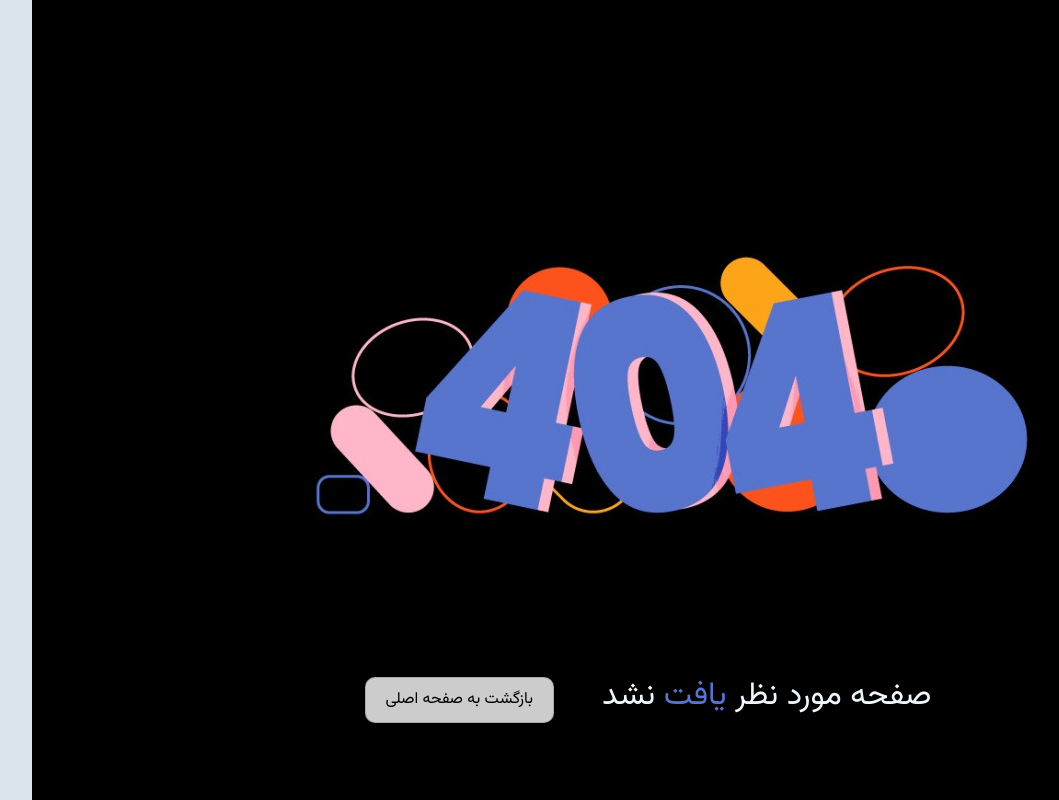
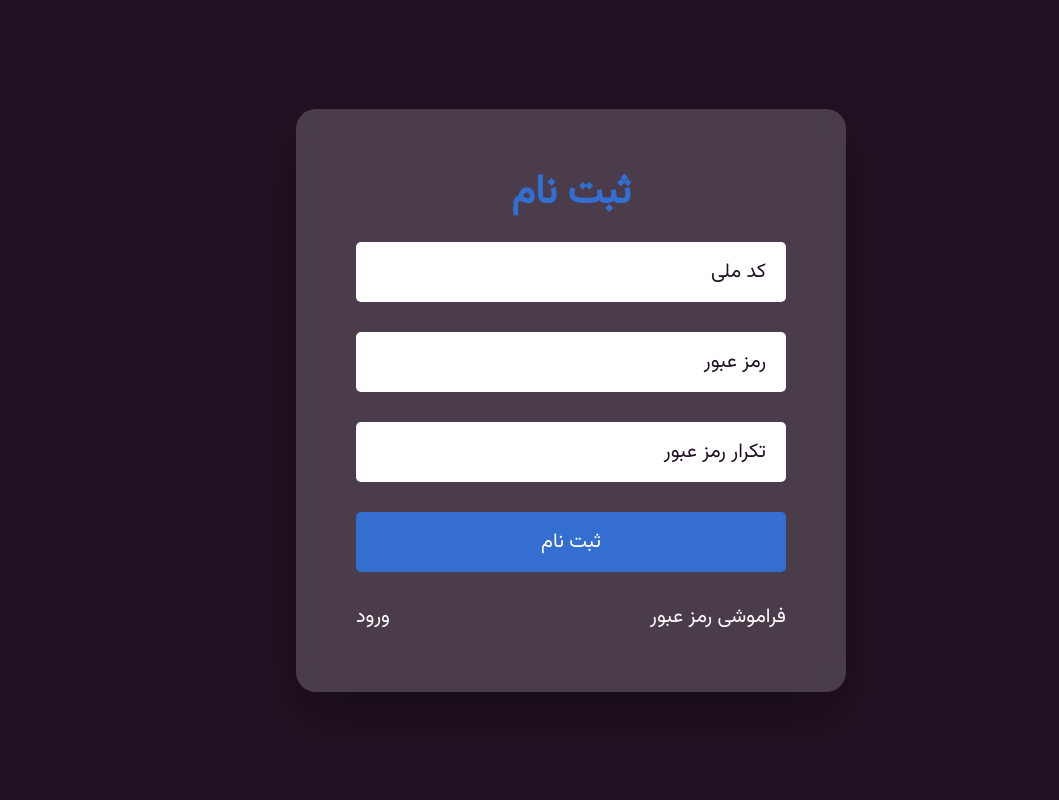
Before and after one commit to AmirhosseinSharafi790/khademi-repo, a React (Create React App) app: page /sigup in a window 1280 px wide. Shown: the whole page, without its empty margins (69-1128 px from the left). Built offline with nearby package versions, Linux system fonts and the light colour scheme.

Commit message:
add a login page

```diff
--- a/src/components/header/Header.js
+++ b/src/components/header/Header.js
@@ -25,7 +25,7 @@ function Header(){
                     <img src={Logo} className="img-fluid border-logo fiexd-logo shadow" style={{width : '50px' , height : '50px' , borderColor : "#346ed1" , borderRadius : '50%'}} alt="" />
                 </Navbar.Brand>
                 <div className="my-2" id="display">
-                    <NavLink to={"/login-sigup"} className="btn-login mx-1">ورود به پورتال</NavLink>
+                    <NavLink to={"/loginSigup"} className="btn-login mx-1">ورود به پورتال</NavLink>
                         <Button onClick={handleShow} className="ms-4" style={{backgroundColor : "transparent" , border : "none"}}>
                             <i className="bi bi-search text-dark fs-4 fw-bold bg-nav"></i>
                         </Button>
@@ -76,7 +76,7 @@ function Header(){
                       <NavLink to={"/rollcall"} className="nav-link" id="dsply5">سامانه حضور و غیاب</NavLink> */}
                     </Nav>
                     <div className="my-1" id="menu-hide">
-                    <NavLink to={"/login-sigup"} className="btn-login mx-1">ورود به پورتال</NavLink>
+                    <NavLink to={"/loginSigup"} className="btn-login mx-1">ورود به پورتال</NavLink>
                     <Button onClick={handleShow} className="ms-4" style={{backgroundColor : "transparent" , border : "none"}}>
                         <i className="bi bi-search text-dark fs-4 bg-nav"></i>
                     </Button>
--- /dev/null
+++ b/src/pages/Login&Reg/ForgetPass.js
@@ -0,0 +1,27 @@
+import "./IndexPage.css"
+import { Link } from "react-router-dom"
+import { Row , Col } from "react-bootstrap"
+function ForgetPass(){
+    return(
+        <>
+            <section>
+            <div className="login">
+                <h2>تغییر رمز عبور</h2>
+                <p className="text-danger opacity-75 mb-3 text-center"> * کد ملی خود را وارد کنید تا به صفحه تغییر رمز عبور منتقل شوید</p>
+                <div className="inputBox">
+                    <input type="text" placeholder="کد ملی" />
+                </div>
+                <Row className="group">
+                    <Col className="my-3" sm={12} md={6}>
+                        <Link to={""}>تغییر رمز عبور</Link>
+                    </Col>
+                    <Col className="my-3" sm={12} md={6}>
+                        <Link to={"/loginSigup"}>بازکشت به صفحه ورود</Link>
+                    </Col>
+                </Row>
+            </div>
+        </section>
+        </>
+    )
+}
+export default ForgetPass
--- a/src/pages/Login&Reg/IndexPage.css
+++ b/src/pages/Login&Reg/IndexPage.css
@@ -1,40 +1,105 @@
-.btn-style {
-  background-color: #346ed124;
+section {
+  position: relative;
+  display: flex;
+  justify-content: center;
+  align-items: center;
+  width: 100%;
+  height: 100vh;
+  overflow-x: hidden;
+  background-color: #212;
+}
+.login {
+  position: relative;
+  padding: 60px;
+  background: #ffffff2f;
+  backdrop-filter: blur(15px);
+  border-radius: 20px;
+  display: flex;
+  flex-direction: column;
+  box-shadow: 0 25px 50px rgba(0, 0, 0, 0.285);
+}
+@media screen and (min-width: 992px) {
+  .login {
+    width: 550px !important;
+  }
+}
+@media screen and (max-width: 992px) {
+  .login {
+    width: 500px !important;
+  }
+}
+@media screen and (max-width: 568px) {
+  .login {
+    width: 450px !important;
+  }
+}
+@media screen and (max-width: 460px) {
+  .login {
+    width: 400px !important;
+  }
+}
+@media screen and (max-width: 400px) {
+  .login {
+    width: 300px !important;
+  }
+}
+.login h2 {
+  position: relative;
+  width: 100%;
+  text-align: center;
+  font-size: 2.5em;
+  font-weight: 600;
+  color: #346ed1;
+  margin-bottom: 25px;
+}
+
+.login .inputBox {
+  position: relative;
+}
+
+.login .inputBox input {
+  position: relative;
+  width: 100%;
+  padding: 15px 20px;
+  outline: none;
+  font-size: 1.25em;
+  color: #346ed1;
+  border-radius: 5px;
+  background: #fff;
   border: none;
+  margin-bottom: 30px;
+}
+
+.login .inputBox ::placeholder {
+  color: #212;
+}
+
+.login .inputBox #btn {
+  position: relative;
+  border: none;
+  outline: none;
+  background: #346ed1;
+  color: #fff;
+  cursor: pointer;
+  font-size: 1.25em;
+  font-weight: 500;
+  transition: 0.5s;
+}
+
+.login .inputBox #btn:hover {
+  background: #2e63be;
+}
+
+.login .group {
+  display: flex;
+  justify-content: space-between !important;
+  align-items: center;
+  text-align: center;
+}
+
+.login .group a {
+  font-size: 1.25em;
+  color: #fff;
+  font-weight: 500;
   text-decoration: none;
-  opacity: 0.8;
-  padding: 10px 20px;
-  color: #212 !important;
-  border-radius: 10px;
-  border: 1px solid #00000029 !important;
-  margin-inline : 20px;
 }
-.btn-style:hover {
-  background-color: #346ed1;
-  opacity: 1;
-  color: #dae5eb !important;
-  transition: all 0.5s;
-}
-.alignment{
-    text-align: right !important;
-}
-.bg-input{
-    background-color: #346ed124 !important;
-}
-.baseStyle{
-    max-width : 500px !important;
-    margin : auto;
-}
-#alignments{
-    display: flex;
-    justify-content: center;
-    align-items: center;
-    height: 100vh !important;
-    /* width: 100wh; */
-}
-label{
-    cursor: pointer;
-}
-/* .bg-body-color{
-    background-color: #01f6d9cc;
-} */
--- a/src/pages/Login&Reg/IndexPage.js
+++ b/src/pages/Login&Reg/IndexPage.js
@@ -1,30 +1,40 @@
+import { Link } from "react-router-dom"
 import "./IndexPage.css"
-import { Form } from "react-bootstrap"
-import Sigup from "./Sigup";
-import Login from "./Login";
-import { useNavigate } from "react-router-dom";
+import { Col, Row } from "react-bootstrap"
+import { useState } from "react"
 function IndexPage(){
-    const navigate = useNavigate();
-    const clickSigupHandler = ()=>{
-        navigate(<Sigup/>)
+
+    const [meliCode , setMeliCode] = useState("")
+    const [pass , setPass] = useState("")
+
+    // کد ملی و رمز عبور باید با دیتابیس همگام سازی شود
+    const loginHandler = ()=>{
+
     }
-    const clickLoginHandler = ()=>{
-        navigate(<Login/>)
-    }
-
-
     return(
         <>
-            <Form className="mt-2 baseStyle" id="alignments">
-                <fieldset className="p-0 rounded">
-                    <legend className="text-center p-2 bg-info bg-opacity-10 rounded">
-                        <button className="btn-style" onClick={clickLoginHandler}>ورود</button>
-                        <button className="btn-style" onClick={clickSigupHandler}>ثبت نام</button>
-                    </legend>
-                    {/* <Login/> */}
-                    <Sigup/>
-                </fieldset>
-            </Form>
+        <section>
+            <div className="login">
+                <h2>ورود</h2>
+                <div className="inputBox">
+                    <input type="text" onChange={(e) => setMeliCode(e.target.value)} placeholder="کد ملی" />
+                </div>
+                <div className="inputBox">
+                    <input type="password" onChange={(e) => setPass(e.target.value)} placeholder="رمز عبور"/>
+                </div>
+                <div className="inputBox">
+                    <input type="submit" value="ورود" id="btn"/>
+                </div>
+                <Row className="group">
+                    <Col className="my-3" sm={12} md={6}>
+                        <Link to={"/forgetPass"}>فراموشی رمز عبور</Link>
+                    </Col>
+                    <Col className="my-3" sm={12} md={6}>
+                        <Link to={"/sigup"} onClick={loginHandler}>ثبت نام</Link>
+                    </Col>
+                </Row>
+            </div>
+        </section>
         </>
     )
 }
--- a/src/pages/Login&Reg/Login.js
+++ /dev/null
@@ -1,22 +0,0 @@
-import "./IndexPage.css"
-import { Form , Button , Col } from "react-bootstrap"
-function Login(){
-    return(
-        <Col sm={12} className="mt-4">
-            <Form.Group className="baseStyle mb-3" controlId="exampleForm.ControlInput1">
-                <Form.Label className="mb-2 alignment border-bottom border-dark">نام کاربری :</Form.Label>
-                <Form.Control className="p-3 bg-input" type="text" placeholder="نام کاربری خود را وارد کنید"/>
-            </Form.Group>
-            <Form.Group className="baseStyle mb-3" controlId="exampleForm.ControlInput2">
-                <Form.Label className="mb-2 alignment border-bottom border-dark">رمز عبور :</Form.Label>
-                <Form.Control className="p-3 bg-input" type="text" placeholder="رمز عبور خود را وارد کنید"/>
-            </Form.Group>
-            <Form.Group className="baseStyle mt-5 text-center" controlId="exampleForm.ControlInput3">
-                <Button variant="" className="btn-style w-100 m-0 p-4">
-                    ورود به پنل
-                </Button>
-            </Form.Group>
-        </Col>
-    )
-}
-export default Login
--- a/src/pages/Login&Reg/Sigup.js
+++ b/src/pages/Login&Reg/Sigup.js
@@ -1,26 +1,39 @@
 import "./IndexPage.css"
-import { Form, Button , Col } from "react-bootstrap"
+import { useState } from "react"
+import { Link } from "react-router-dom"
 function Sigup(){
+
+    const [meliCode , setMeliCode] = useState("")
+    const [pass , setPass] = useState("")
+    const [rePass , setRePass] = useState("")
+
+    const loginHandler = ()=>{
+
+    }
     return(
-        <Col sm={12} className="mt-4">
-            <Form.Group className="baseStyle mb-3" controlId="exampleForm.ControlInput1">
-                <Form.Label className="mb-2 alignment border-bottom border-dark">نام کاربری :</Form.Label>
-                <Form.Control className="p-3 bg-input" type="text" placeholder="نام کاربری خود را وارد کنید"/>
-            </Form.Group>
-            <Form.Group className="baseStyle mb-3" controlId="exampleForm.ControlInput2">
-                <Form.Label className="mb-2 alignment border-bottom border-dark">رمز عبور :</Form.Label>
-                <Form.Control className="p-3 bg-input" type="text" placeholder="رمز عبور خود را وارد کنید"/>
-            </Form.Group>
-            <Form.Group className="baseStyle mb-3" controlId="exampleForm.ControlInput3">
-                <Form.Label className="mb-2 alignment border-bottom border-dark">رمز عبور :</Form.Label>
-                <Form.Control className="p-3 bg-input" type="text" placeholder="تکرار رمز عبور خود را وارد کنید"/>
-            </Form.Group>
-            <Form.Group className="baseStyle mt-5 text-center">
-                <Button variant="" className="btn-style w-100 m-0 p-4">
-                    ثبت نام
-                </Button>
-            </Form.Group>
-        </Col>
+        <>
+        <section>
+            <div className="login">
+                <h2>ثبت نام</h2>
+                <div className="inputBox">
+                    <input type="text" onChange={(e) => setMeliCode(e.target.value)} placeholder="کد ملی" />
+                </div>
+                <div className="inputBox">
+                    <input type="password" onChange={(e) => setPass(e.target.value)} placeholder="رمز عبور"/>
+                </div>
+                <div className="inputBox">
+                    <input type="password" onChange={(e) => setRePass(e.target.value)} placeholder="تکرار رمز عبور"/>
+                </div>
+                <div className="inputBox">
+                    <input type="submit" value="ثبت نام" id="btn"/>
+                </div>
+                <div className="group">
+                    <Link to={"/forgetPass"}>فراموشی رمز عبور</Link>
+                    <Link to={"/loginSigup"} onClick={loginHandler}>ورود</Link>
+                </div>
+            </div>
+        </section>
+        </>
     )
 }
 export default Sigup
```
Also changed, not shown: src/routes.js (+5 -8 lines).
